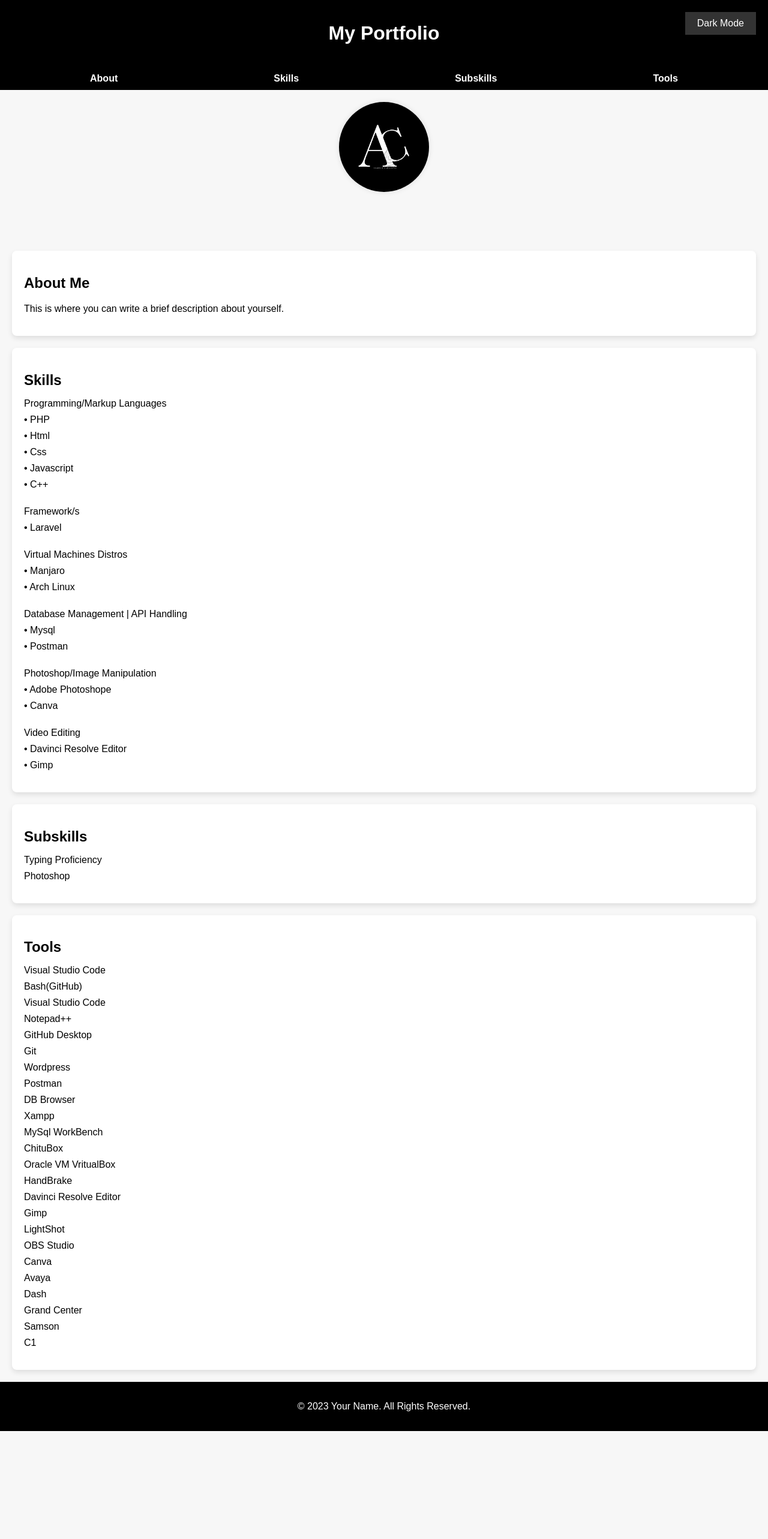
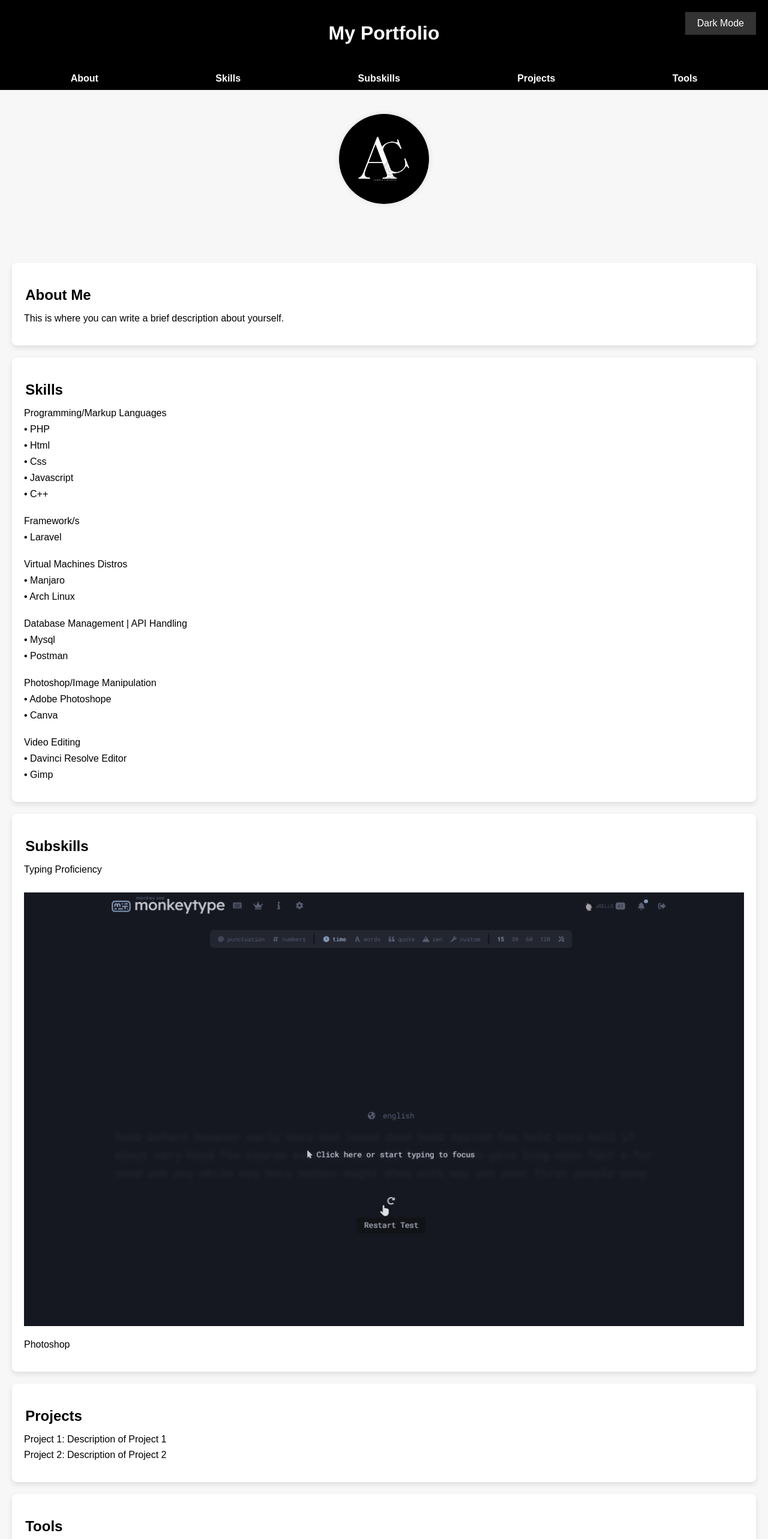
Before and after one commit to JGELLO/React-Development, a React (Create React App) app: page / in a window 1280 px wide. Shown: the top 2566 px of the page at 60% size. Before the commit the page ends 2386 px from the top, so only its background shows below. Built offline with nearby package versions, Linux system fonts and the light colour scheme.

Commit message:
minor updates

```diff
--- a/src/App.css
+++ b/src/App.css
@@ -86,6 +86,44 @@ button:hover {
   box-shadow: 0 0 10px rgba(0, 0, 0, 0.1);
 }
 
+/* CSS Animation */
+@keyframes shake {
+  0% { transform: translateX(0); }
+  25% { transform: translateX(5px); }
+  /* 50% { transform: translateX(-5px); } */
+  /* 100% { transform: translateX(5px); } */
+}
+
+/* Apply the animation to h2 elements */
+/* h2.shake {
+  animation: shake 0.5s infinite;
+} */
+
+/* about.js styling*/
+
+.about {
+  background-color: #ffffff;
+  padding: 20px;
+  border-radius: 8px;
+  box-shadow: 0 4px 8px rgba(0, 0, 0, 0.1);
+}
+
+.about h2 {
+  font-size: 24px;
+  margin-bottom: 10px;
+  animation: shake 3s infinite;
+}
+
+.about ul {
+  list-style: none;
+  padding: 0;
+}
+
+.about li {
+  margin-bottom: 8px;
+}
+
+
 /* projects.js styling*/
 
 .projects {
@@ -98,6 +136,7 @@ button:hover {
 .projects h2 {
   font-size: 24px;
   margin-bottom: 10px;
+  animation: shake 3s infinite;
 }
 
 .projects ul {
@@ -122,6 +161,7 @@ button:hover {
 .skills h2 {
   font-size: 24px;
   margin-bottom: 10px;
+  animation: shake 3s infinite;
 }
 
 .skills ul {
@@ -145,6 +185,7 @@ button:hover {
 .subskills h2 {
   font-size: 24px;
   margin-bottom: 10px;
+  animation: shake 3s infinite;
 }
 
 .subskills ul {
@@ -168,6 +209,7 @@ button:hover {
 .tools h2 {
   font-size: 24px;
   margin-bottom: 10px;
+  animation: shake 3s infinite;
 }
 
 .tools ul {
@@ -179,10 +221,18 @@ button:hover {
   margin-bottom: 9px;
 }
 
+/* contact.js styling*/
+
 .contact-container {
   background-color: #f9f9f9;
   padding: 40px;
   text-align: center;
+}
+
+.contact h2 {
+  font-size: 24px;
+  margin-bottom: 10px;
+  animation: shake 3s infinite;
 }
 
 .contact-heading {
@@ -273,3 +323,11 @@ nav ul li a.active {
 .scroll-to-top-button.visible {
   display: block;
 }
+
+/* gif css  */
+
+img {
+  max-width: 100%; /* Make sure the image doesn't exceed its original size */
+  height: auto; /* Maintain the aspect ratio of the image */
+  margin-top: 20px; /* Add some space above the image */
+}
--- a/src/App.js
+++ b/src/App.js
@@ -1,4 +1,4 @@
-import React, { useState } from 'react';
+import React, { useState, useEffect } from 'react';
 import ScrollToTopButton from './ScrollToTopButton';
 import './App.css';
 import Header from './Header';
@@ -31,6 +31,28 @@ const App = () => {
 
   };
 
+  useEffect(() => {
+    const handleScroll = () => {
+      const h2Element = document.querySelector('h2');
+      const scrollY = window.scrollY;
+
+      if (scrollY > 200) {
+        h2Element.classList.add('shake');
+      } else {
+        h2Element.classList.remove('shake');
+      }
+    };
+
+    window.addEventListener('scroll', handleScroll);
+
+    // Clean up event listener on component unmount
+    return () => {
+      window.removeEventListener('scroll', handleScroll);
+    };
+  }, []); // Empty dependency array ensures the effect runs once after the initial render
+
+
+
   return (
 
     <div className={`App ${isDarkMode ? 'dark-mode' : ''}`}>
@@ -56,10 +78,16 @@ const App = () => {
           <Element name="subskills">
             <Subskills />
           </Element>
+          <Element name="projects">
+            <Projects />
+          </Element>
           <Element name="tools">
             <Tools />
           </Element>
           {/* Add more sections as needed */}
+
+          <Contact />
+
           <ScrollToTopButton />
 
 
--- a/src/Navigation.js
+++ b/src/Navigation.js
@@ -8,6 +8,7 @@ const Navigation = () => {
         <li><Link to="about" smooth={true} duration={500}>About</Link></li>
         <li><Link to="skills" smooth={true} duration={500}>Skills</Link></li>
         <li><Link to="subskills" smooth={true} duration={500}>Subskills</Link></li>
+        <li><Link to="projects" smooth={true} duration={500}>Projects</Link></li>
         <li><Link to="tools" smooth={true} duration={500}>Tools</Link></li>
         {/* Add more navigation links as needed */}
       </ul>
--- a/src/Subskills.js
+++ b/src/Subskills.js
@@ -7,6 +7,9 @@ const Subskills = () => {
       <ul>
 
         <li>Typing Proficiency</li>
+        <img src={process.env.PUBLIC_URL + '/typee.gif'} alt="Example GIF" />
+        <br></br>
+        <br></br>
         <li>Photoshop</li>
 
       </ul>
```
Also changed, not shown: public/typee.gif (added).
